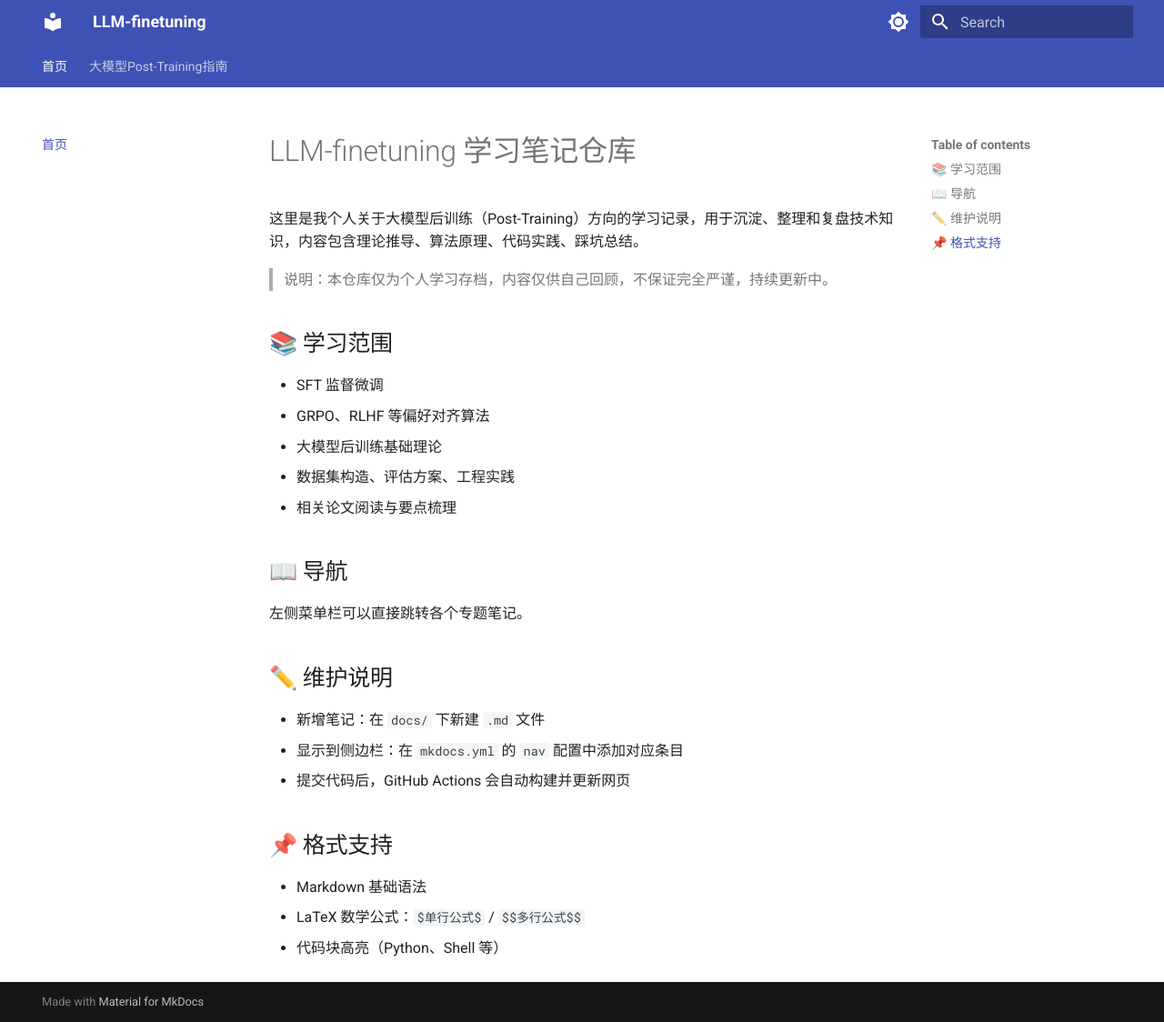
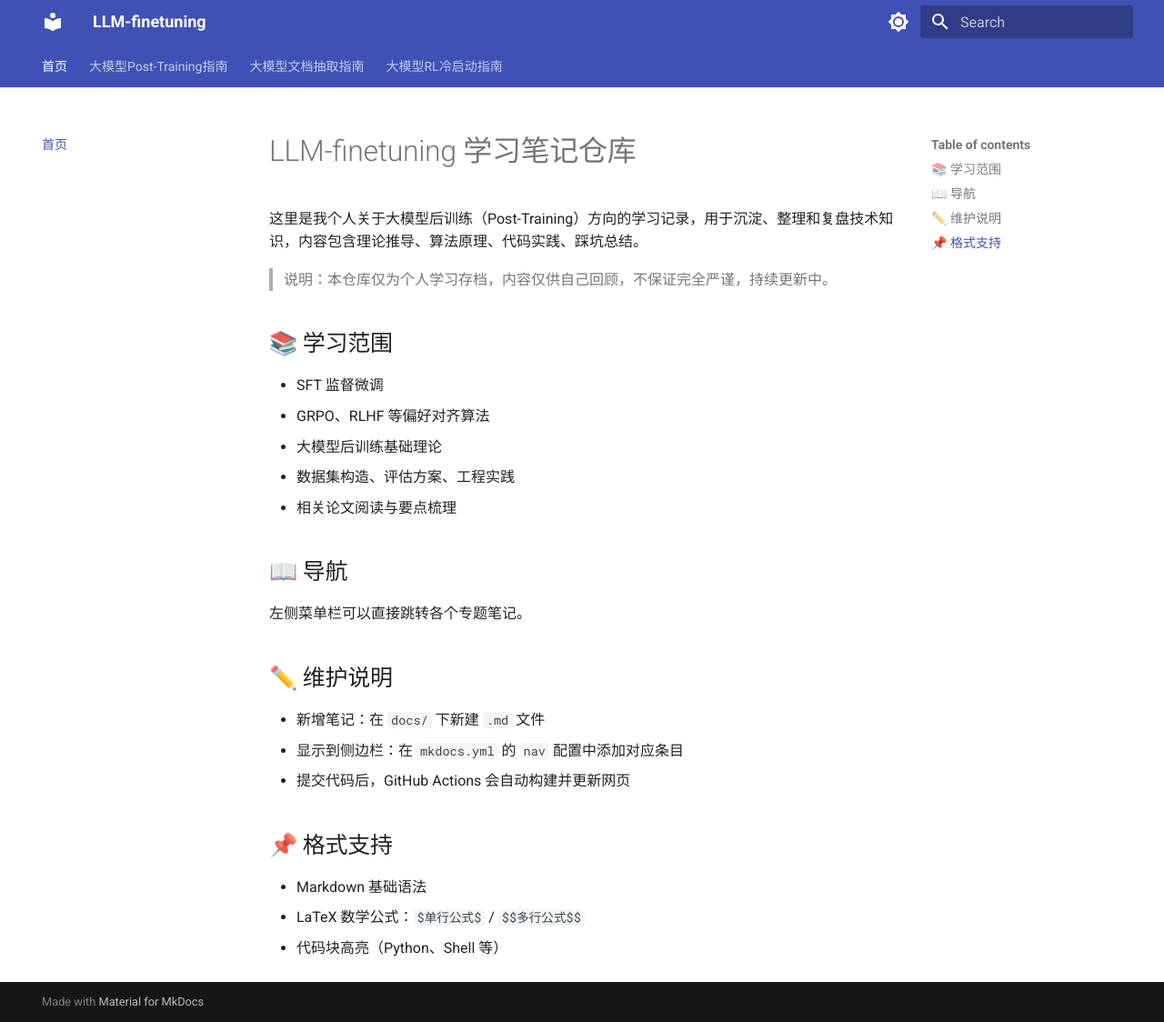
Before and after one commit to LXXXR0/LLM-finetuning, an MkDocs documentation site: the page built from docs/index.md, in a window 1280 px wide and 1124 px high. Shown: the whole window at 91% size. Built offline with MkDocs 1.6.1 and Material for MkDocs 9.7.7, drawn with Linux system fonts in a browser that asks for light colours.

Commit message:
Update mkdocs.yml

```diff
--- a/mkdocs.yml
+++ b/mkdocs.yml
@@ -53,3 +53,5 @@ extra_javascript:
 nav:
   - 首页: index.md
   - 大模型Post-Training指南: 大模型Post-Training指南：从SFT到GRPO.md
+  - 大模型文档抽取指南: 如何利用大语言模型的能力进行文档抽取.md
+  - 大模型RL冷启动指南: DeepSeek-R1精读：强化学习训练时空与GRPO冷启动破局.md
```
